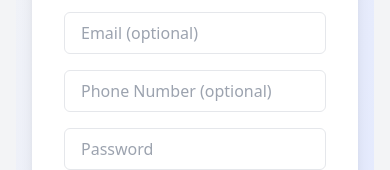
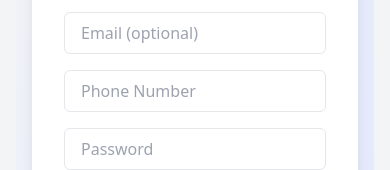
Before and after one commit to PranabSantra45/Minimal-Inventory, a React (Create React App) app: page /signup in a window 390 px wide. Shown: the part 416-586 px from the top of the page. Built offline with nearby package versions, Linux system fonts and the light colour scheme; no server answers.

Commit message:
phone no. compuls

```diff
--- a/src/components/Auth/Signup.js
+++ b/src/components/Auth/Signup.js
@@ -56,7 +56,7 @@ const Signup = () => {
           />
           <input
             type="text"
-            placeholder="Phone Number (optional)"
+            placeholder="Phone Number"
             className="w-full px-4 py-2 border rounded-md bg-white dark:bg-gray-800 text-black dark:text-white"
             value={phone}
             onChange={(e) => setPhone(e.target.value)}
```
